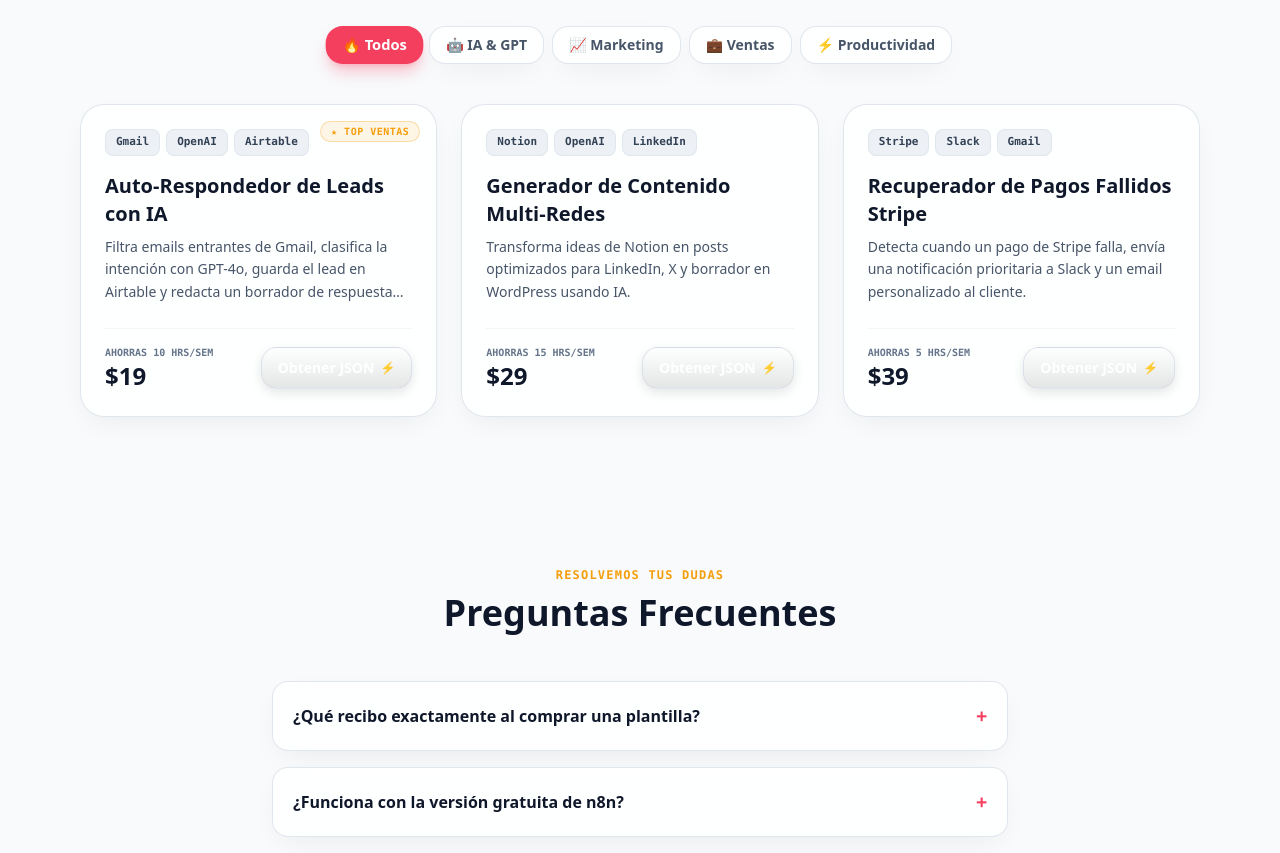
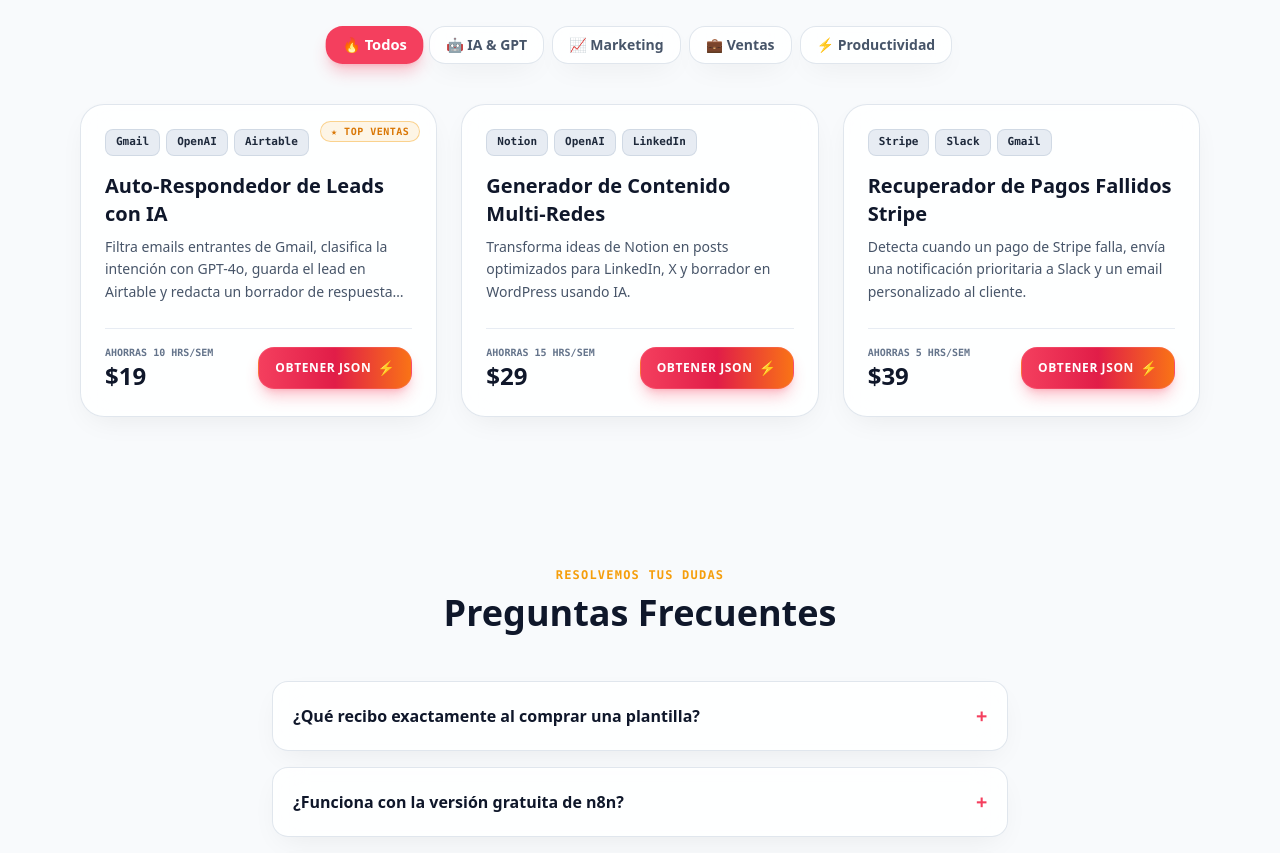
Before and after one commit to axiom-systemstech/n8nflow, a Next.js app: page / in a window 1280 px wide. Shown: the part 1580-2433 px from the top of the page. Built offline with nearby package versions, Linux system fonts and the light colour scheme.

Commit message:
Refactor WorkflowCard styles and comments

```diff
--- a/src/components/WorkflowCard.tsx
+++ b/src/components/WorkflowCard.tsx
@@ -10,9 +10,9 @@
   return (
     <div className="glass-panel rounded-3xl p-6 flex flex-col justify-between relative overflow-hidden transition-all duration-300 hover:-translate-y-1.5 shadow-xl group">
 
-      {/* Badge de 'Destacado' si aplica */}
+      {/* Badge de 'Destacado' */}
       {workflow.featured && (
-        <div className="absolute top-4 right-4 px-2.5 py-0.5 rounded-full text-[10px] font-mono font-bold uppercase tracking-wider bg-amber-500/10 border border-amber-500/30 text-amber-500">
+        <div className="absolute top-4 right-4 px-2.5 py-0.5 rounded-full text-[10px] font-mono font-bold uppercase tracking-wider bg-amber-500/10 border border-amber-500/40 text-amber-600 dark:text-amber-400">
           ★ Top Ventas
         </div>
       )}
@@ -23,7 +23,7 @@
           {workflow.apps.map((app, index) => (
             <span
               key={index}
-              className="text-[11px] font-mono px-2.5 py-1 rounded-lg bg-slate-200/60 dark:bg-slate-800/60 border border-slate-300/40 dark:border-slate-700/40 text-slate-700 dark:text-slate-300 font-semibold"
+              className="text-[11px] font-mono px-2.5 py-1 rounded-lg bg-slate-200/80 dark:bg-slate-800/60 border border-slate-300/80 dark:border-slate-700/40 text-slate-800 dark:text-slate-300 font-semibold"
             >
               {app}
             </span>
@@ -42,7 +42,7 @@
       </div>
 
       {/* Footer de la tarjeta: Precio y Acción */}
-      <div className="pt-4 border-t border-slate-200/40 dark:border-slate-800/60 flex items-center justify-between mt-auto">
+      <div className="pt-4 border-t border-slate-200/80 dark:border-slate-800/60 flex items-center justify-between mt-auto">
 
         <div>
           <span className="block text-[10px] text-slate-500 dark:text-slate-400 uppercase font-mono font-bold">
@@ -53,15 +53,15 @@
           </span>
         </div>
 
-        {/* Botón 3D Tactil estilo Gumroad Directo */}
+        {/* Botón 3D Tactil con Gradiente de Alto Contraste */}
         <a
           href={workflow.gumroadUrl}
           target="_blank"
           rel="noopener noreferrer"
-          className="skeuo-button px-4 py-2.5 rounded-2xl bg-gradient-to-r from-rose-500 to-orange-500 text-white font-bold text-sm flex items-center gap-1.5 shadow-lg shadow-rose-500/25 active:scale-95"
+          className="px-4 py-2.5 rounded-2xl bg-gradient-to-r from-rose-500 via-rose-600 to-orange-500 text-white font-black text-xs uppercase tracking-wider flex items-center gap-1.5 shadow-lg shadow-rose-500/30 hover:shadow-rose-500/50 hover:scale-105 active:scale-95 transition-all duration-200 border border-rose-400/30"
         >
           <span>Obtener JSON</span>
-          <span className="text-xs">⚡</span>
+          <span className="text-sm">⚡</span>
         </a>
 
       </div>
```
